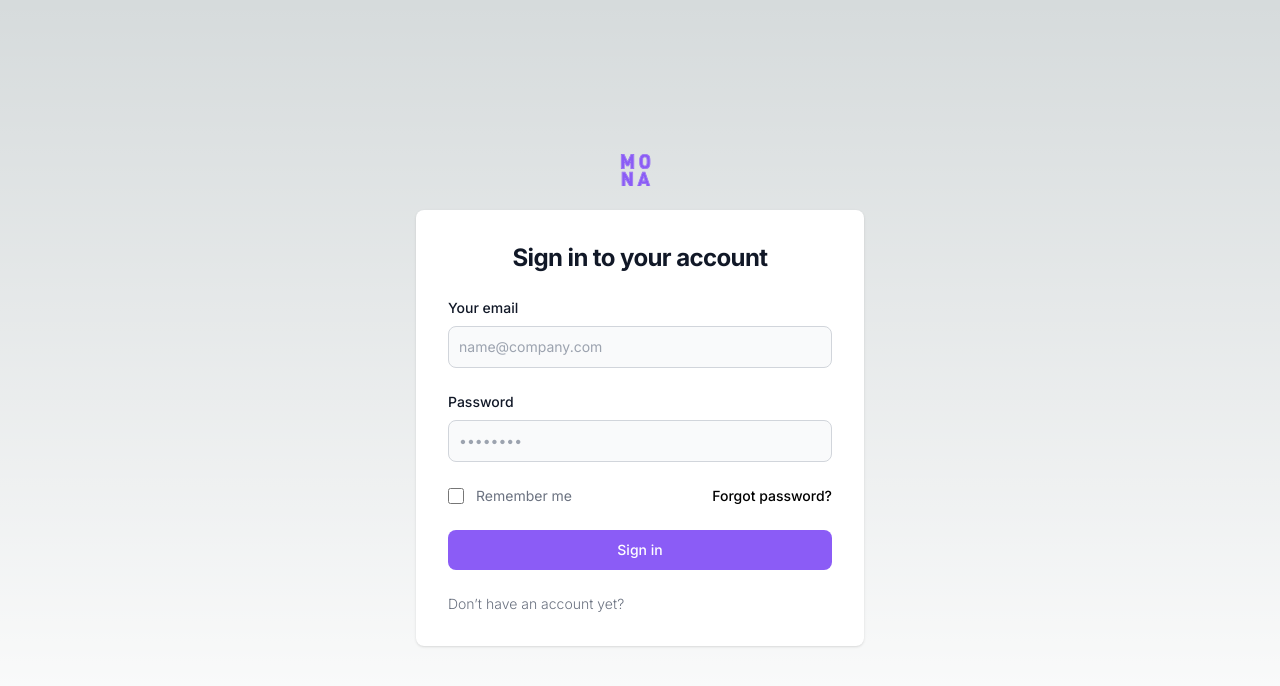
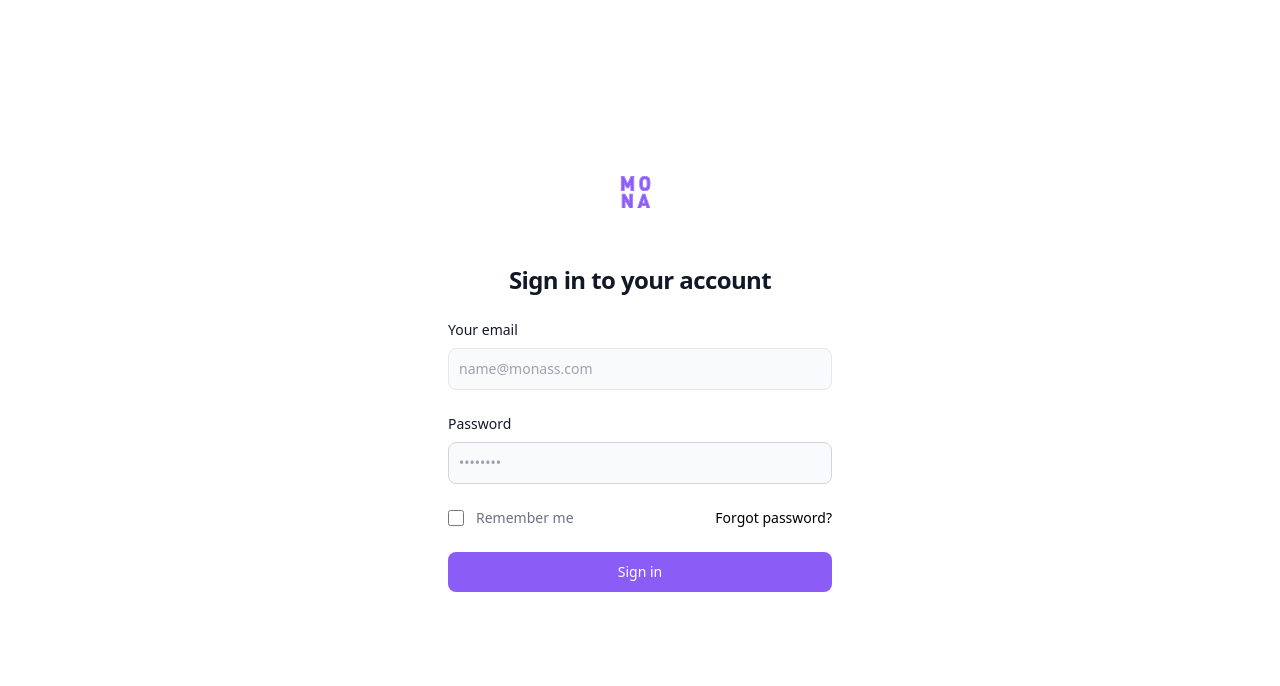
Before and after one commit to MohammadNawawi/mona, a Next.js app: page /login in a window 1280 px wide. Shown: the top 686 px of the page. Built offline with nearby package versions, Linux system fonts and the light colour scheme.

Commit message:
feat(UI) : Login UI

```diff
--- a/src/app/(auth)/login/page.tsx
+++ b/src/app/(auth)/login/page.tsx
@@ -8,7 +8,7 @@ export default function LoginPage() {
     <div className="flex flex-col items-center justify-center px-6 py-8 mx-auto md:h-screen lg:py-0">
       <Link
         href="/"
-        className="flex items-center mb-6 text-2xl font-semibold text-gray-900 dark:text-white"
+        className="flex items-center mb-6 text-2xl font-semibold text-gray-900 dark:text-white  "
       >
         <Image
           width={100}
@@ -18,9 +18,9 @@ export default function LoginPage() {
           alt="logo"
         />
       </Link>
-      <div className="w-full bg-white rounded-lg shadow dark:border md:mt-0 sm:max-w-md xl:p-0 dark:bg-transparent dark:border-transparent">
+      <div className="w-full rounded-lg dark:border md:mt-0 sm:max-w-md xl:p-0 dark:bg-transparent dark:border-transparent">
         <div className="p-6 space-y-4 md:space-y-6 sm:p-8">
-          <h1 className="text-xl font-bold leading-tight tracking-tight text-gray-900 md:text-2xl dark:text-white text-center">
+          <h1 className="text-xl font-bold leading-tight tracking-tight text-gray-900 md:text-2xl dark:text-white text-center select-none">
             Sign in to your account{" "}
             {/* <span className="text-pink-500">&#10084;</span> */}
           </h1>
@@ -36,8 +36,8 @@ export default function LoginPage() {
                 type="email"
                 name="email"
                 id="email"
-                className="bg-gray-50 border border-gray-300 text-gray-900 sm:text-sm rounded-lg focus:ring-primary-600 focus:border-primary-600 block w-full p-2.5 dark:bg-gray-700 dark:border-gray-600 dark:placeholder-gray-400 dark:text-white dark:focus:ring-blue-500 dark:focus:border-blue-500"
-                placeholder="name@company.com"
+                className=" bg-gray-50 focus:ring-1 focus:outline-none focus:ring-purple-500 border focus:border-gray-300 sm:text-sm rounded-lg block w-full p-2.5  dark:placeholder-gray-400 dark:text-white"
+                placeholder="name@monass.com"
                 required
               />
             </div>
@@ -86,19 +86,10 @@ export default function LoginPage() {
             </div>
             <button
               type="submit"
-              className="w-full bg-violet-500 text-white bg-primary-600 hover:bg-primary-700 focus:ring-4 focus:outline-none focus:ring-primary-300 font-medium rounded-lg text-sm px-5 py-2.5 text-center dark:bg-primary-600 dark:hover:bg-primary-700 dark:focus:ring-primary-800"
+              className="w-full bg-violet-500 text-white bg-primary-600 hover:bg-primary-700 focus:ring-4 focus:outline-none focus:ring-primary-300 font-medium rounded-lg text-sm px-5 py-2.5 text-center dark:bg-primary-600 hover:bg-violet-700 dark:focus:ring-primary-800"
             >
               Sign in
             </button>
-            <p className="text-sm font-light text-gray-500 dark:text-gray-400">
-              Don’t have an account yet?{" "}
-              <Link
-                href="#"
-                className="font-medium text-white hover:text-violet-500 hover:underline dark:text-primary-500"
-              >
-                Sign up
-              </Link>
-            </p>
           </form>
         </div>
       </div>
--- a/src/app/globals.css
+++ b/src/app/globals.css
@@ -16,7 +16,7 @@
   }
 }
 
-body {
+/* body {
   color: rgb(var(--foreground-rgb));
   background: linear-gradient(
       to bottom,
@@ -24,4 +24,4 @@ body {
       rgb(var(--background-end-rgb))
     )
     rgb(var(--background-start-rgb));
-}
+} */
--- a/src/app/layout.tsx
+++ b/src/app/layout.tsx
@@ -26,7 +26,8 @@ export default function RootLayout({
   const pathname = usePathname();
   return (
     <html lang="en">
-      <body className={inter.className}>
+      {/* <body className={inter.className}> */}
+      <body className={`inter.className bg-white dark:bg-black`}>
         <ThemeProvider attribute="class" defaultTheme="system" enableSystem>
           {/* <SessionProvider> */}
           {!disableNavbar.includes(pathname) && <Navbar />}
--- a/src/app/page.tsx
+++ b/src/app/page.tsx
@@ -7,16 +7,16 @@ export default function Home() {
       <header className="h-full min-w-fit bg-cover justify-center align-middle">
         <div className="flex flex-wrap justify-center align-middle items-center ">
           <Image
-            className="opacity-50"
+            className="opacity-20 dark:opacity-50"
             alt="hero background"
             width={800}
             height={800}
             src="/images/hero_bg.png"
           />
           <div className="absolute flex flex-wrap justify-center mb-10">
-            <div className="text-center text-white ">
+            <div className="text-center text-black dark:text-white">
               <div className="tracking-normal ">
-                <h1 className="lg:text-6xl text-3xl font-bold line-through">
+                <h1 className="lg:text-6xl text-3xl font-bold line-through ">
                   You’re so lucky.
                 </h1>
                 <h1 className="lg:text-6xl text-3xl font-bold">
@@ -30,7 +30,7 @@ export default function Home() {
               </div>
               <button
                 type="button"
-                className="bg-violet-500 rounded-lg px-10 py-2 mt-6  transition-all duration-[2500ms] ease-out hover:bg-gradient-to-r from-indigo-500 to-violet-500"
+                className="bg-violet-500 rounded-lg px-10 py-2 mt-6 transition-all duration-[2500ms] ease-out hover:bg-gradient-to-r from-indigo-500 to-violet-500"
                 data-te-ripple-init
                 data-te-ripple-color="light"
               >
--- a/src/components/layouts/navbar.tsx
+++ b/src/components/layouts/navbar.tsx
@@ -11,8 +11,6 @@ import {
 
 export default function Navbar() {
   const pathname = usePathname();
-
-  console.log(pathname);
 
   const [mounted, setMounted] = useState(false);
   const { theme, setTheme } = useTheme();
```
